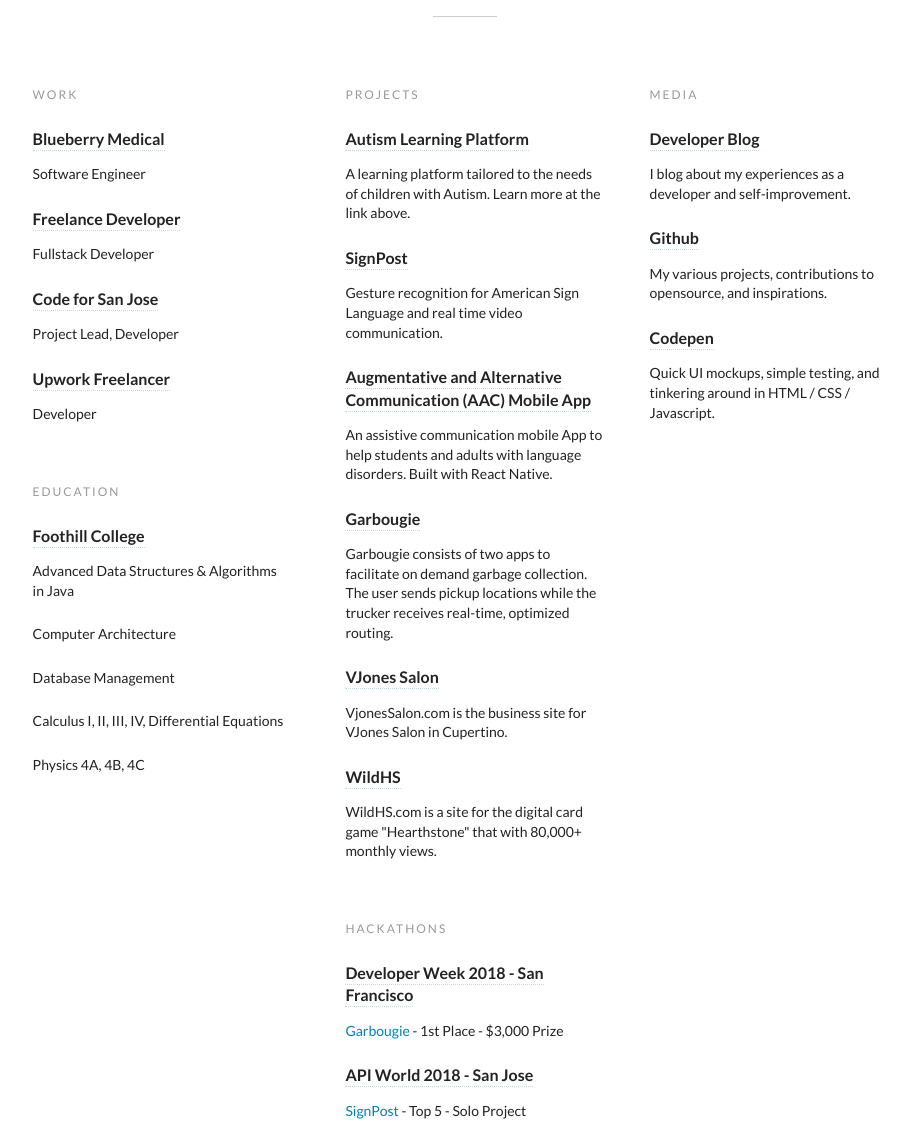
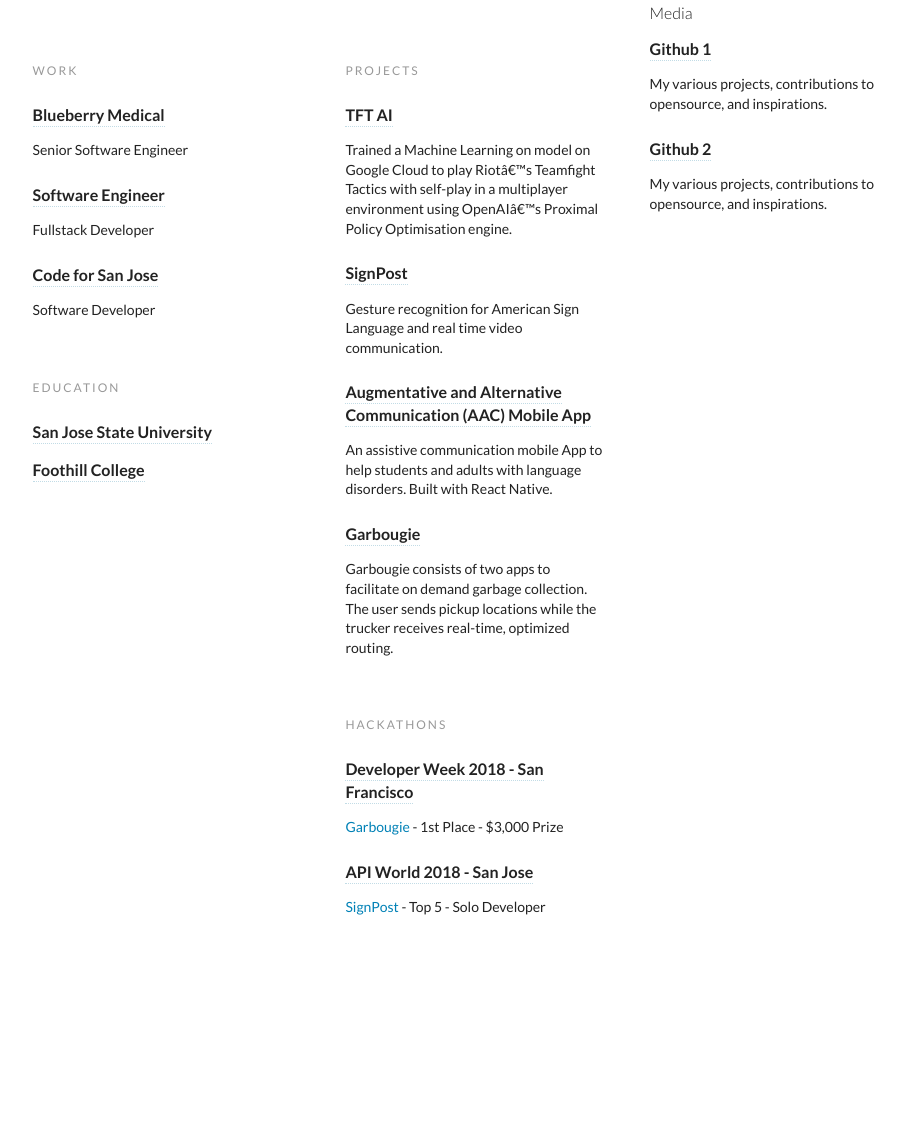
Before and after one commit to AntVo/AntVo.github.io, a plain HTML site: page index.html in a window 1280 px wide. Shown: the part 542-1667 px from the top of the page, without its empty margins (175-1085 px from the left). After the commit the page ends 1483 px from the top, so only its background shows below. Drawn offline with Linux system fonts and the light colour scheme.

Commit message:
Update index.html

```diff
--- a/index.html
+++ b/index.html
@@ -17,7 +17,6 @@
       <nav>
         <ul class="nav-bar">
           <li><a href="index.html">Home<a/></li>
-          <li><a href="resume.html">Resume</a></li>
        </ul>
       </nav>
 
@@ -26,10 +25,8 @@
 
       <div class="social-links">
         <a href="https://www.linkedin.com/in/antoinevo/"><i class="fab fa-lg fa-linkedin"></i></a>
+        <a href="https://www.github.com/AntVo"><i class="fab fa-lg fa-github"></i></a>
         <a href="https://www.instagram.com/antv0/"><i class="fab fa-lg fa-instagram"></i></a>
-        <a href="https://www.github.com/AntVo"><i class="fab fa-lg fa-github"></i></a>
-        <a href="https://www.twitter.com/amplive9"><i class="fab fa-lg fa-twitter"></i></a>
-        <a href="https://www.medium.com/@antoine.monarch"><i class="fab fa-lg fa-medium"></i></a>
       </div>
 
       <div class="hr">&nbsp;</div>
@@ -50,62 +47,45 @@
       <div class="col">
         <p class="sub">Work</p>
           <p class="item-name"><a href="https://blueberrypediatrics.com/">Blueberry Medical</a></p>
-          <p class="item-desc">Software Engineer</p>
-          <p class="item-name"><a>Freelance Developer</a></p>
+          <p class="item-desc">Senior Software Engineer</p>
+          <p class="item-name"><a>Software Engineer</a></p>
           <p class="item-desc">Fullstack Developer</p>
           <p class="item-name"><a href="http://www.codeforsanjose.com/">Code for San Jose</a></p>
-          <p class="item-desc">Project Lead, Developer</p>
-          <p class="item-name"><a href="https://www.upwork.com/freelancers/~0195d79c25ca688f51">Upwork Freelancer</a></p>
-          <p class="item-desc">Developer</p>
-
-
+          <p class="item-desc">Software Developer</p>
         <div class="spacing"></div>
 
         <p class="sub">Education</p>
+          <p class="item-name"><a href="https://www.sjsu.edu//">San Jose State University</a></p>
           <p class="item-name"><a href="https://www.foothill.edu/">Foothill College</a></p>
-          <p class="item-desc">Advanced Data Structures & Algorithms in Java</p>
-          <p class="item-desc">Computer Architecture</p>
-          <p class="item-desc">Database Management</p>
-          <p class="item-desc">Calculus I, II, III, IV, Differential Equations</p>
-          <p class="item-desc">Physics 4A, 4B, 4C</p>
       </div>
 
       <div class="col">
 
         <p class="sub">Projects</p>
-          <p class="item-name"><a href="https://github.com/codeforsanjose/Emotional-Flash">Autism Learning Platform</a></p>
-          <p class="item-desc">A learning platform tailored to the needs of children with Autism. Learn more at the link above.</p>
+          <p class="item-name"><a href="https://github.com/antoineblueberry/TFT-AI">TFT AI</a></p>
+          <p class="item-desc">Trained a Machine Learning on model on Google Cloud to play Riot’s Teamfight Tactics with self-play in a multiplayer environment using OpenAI’s
+Proximal Policy Optimisation engine.</p>
           <p class="item-name"><a href="https://github.com/AntVo/SignPost">SignPost</a></p>
           <p class="item-desc">Gesture recognition for American Sign Language and real time video communication.</p>
           <p class="item-name"><a href="https://github.com/AntVo/AAC-Autism-App">Augmentative and Alternative Communication (AAC) Mobile App</a></p>
           <p class="item-desc">An assistive communication mobile App to help students and adults with language disorders. Built with React Native.</p>
           <p class="item-name"><a href="https://github.com/AntVo/Garbougie">Garbougie</a></p>
           <p class="item-desc">Garbougie consists of two apps to facilitate on demand garbage collection. The user sends pickup locations while the trucker receives real-time, optimized routing.</p>
-          <p class="item-name"><a href="http://vjonessalon.com/">VJones Salon</a></p>
-          <p class="item-desc">VjonesSalon.com is the business site for VJones Salon in Cupertino.</p>
-          <p class="item-name"><a href="http://WildHS.com/">WildHS</a></p>
-          <p class="item-desc">WildHS.com is a site for the digital card game "Hearthstone" that with 80,000+ monthly views.</p>
-
         <div class="spacing"></div>
 
        <p class="sub">Hackathons</p>
           <p class="item-name"><a href="http://www.developerweek.com/hackathon/">Developer Week 2018 - San Francisco</a></p>
           <p class="item-desc"><a class="bluelink" href="https://github.com/BoomSyrup/Garbougie">Garbougie</a> - 1st Place - $3,000 Prize</p>
           <p class="item-name"><a href="https://github.com/AntVo/SignPost">API World 2018 - San Jose</a></p>
-          <p class="item-desc"><a class="bluelink" href="https://github.com/BoomSyrup/Garbougie">SignPost</a> - Top 5 - Solo Project
-          <p class="item-name"><a href="https://www.broncohack.net/">Bronco Hacks 2018 - Santa Clara University</a></p>
-          <p class="item-desc"><a class="bluelink" href="https://github.com/autismbronco/autismapp">Autism Learning Platform</a></p>
+          <p class="item-desc"><a class="bluelink" href="https://github.com/BoomSyrup/Garbougie">SignPost</a> - Top 5 - Solo Developer
       </div>
 
-      <div class="col last">
-
+      <div class="col last"
         <p class="sub">Media</p>
-        <p class="item-name"><a href="http://medium.com/@antoine.monarch">Developer Blog</a></p>
-        <p class="item-desc">I blog about my experiences as a developer and self-improvement.</p>
-        <p class="item-name"><a href="https://www.github.com/AntVo">Github</a></p>
+        <p class="item-name"><a href="https://github.com/antoineblueberry">Github 1</a></p>
         <p class="item-desc">My various projects, contributions to opensource, and inspirations.</p>
-        <p class="item-name"><a href="https://codepen.io/antvo/">Codepen</a></p>
-        <p class="item-desc">Quick UI mockups, simple testing, and tinkering around in HTML / CSS / Javascript.</p>
+        <p class="item-name"><a href="https://www.github.com/AntVo">Github 2</a></p>
+        <p class="item-desc">My various projects, contributions to opensource, and inspirations.</p>
       </div>
 
     </div>
```
